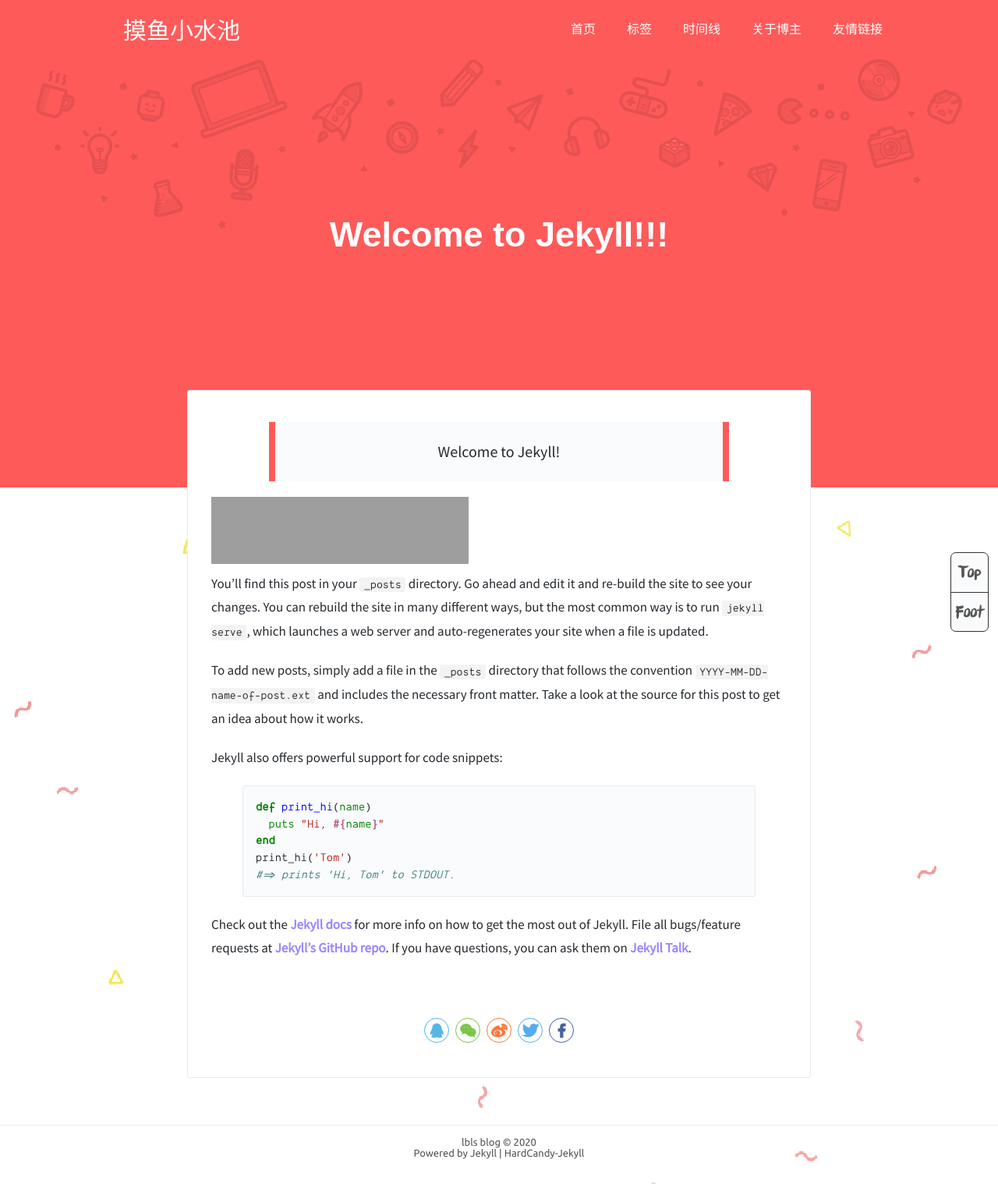
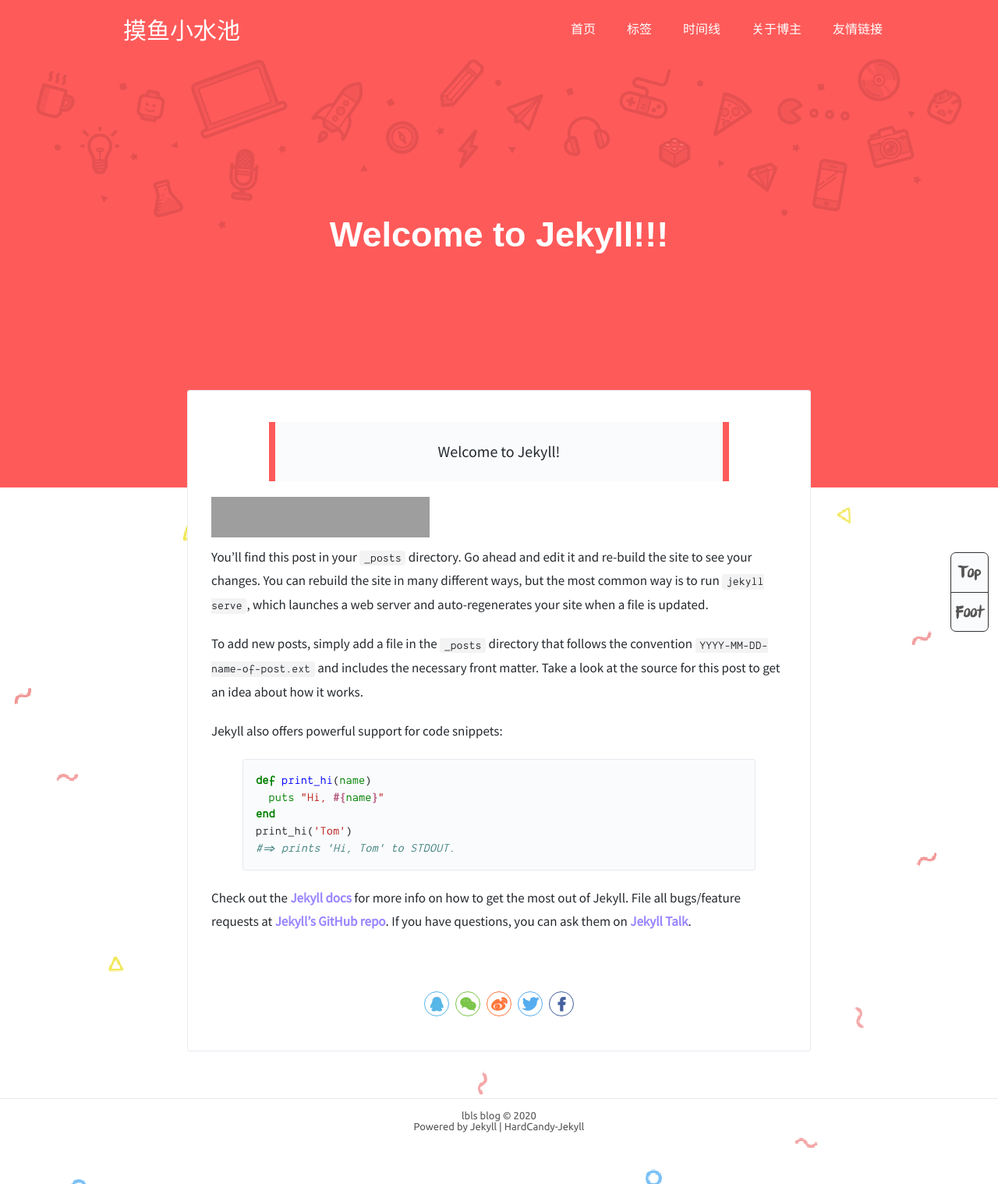
Before and after one commit to Miraling/Miraling.github.io, a Jekyll site: the page built from _posts/2018-05-17-welcome-to-jekyll.markdown, in a window 1280 px wide. Shown: the whole page at 78% size. Built offline with Jekyll 4.4.1, drawn with Linux system fonts in a browser that asks for light colours; comment, search, counter and statistics services are not loaded; grey boxes are pictures that could not be loaded.

Commit message:
Update post.html

```diff
--- a/_layouts/post.html
+++ b/_layouts/post.html
@@ -31,7 +31,7 @@
   {% endif %}
 
   <!--网易云音乐-->
-  <iframe frameborder="no" border="0" marginwidth="0" marginheight="0" width="330" height="86" src="//music.163.com/outchain/player?type=2&id={ { page.music-id } }&auto=1&height=66"></iframe>
+  <iframe frameborder="no" border="0" marginwidth="0" marginheight="0" width="280" height="52" src="//music.163.com/outchain/player?type=2&id={ { page.music-id } }&auto=1&height=66"></iframe>
   <!-- 文章内容 -->
   {{ page.content }}
   <!-- 引入share模块 -->
```
